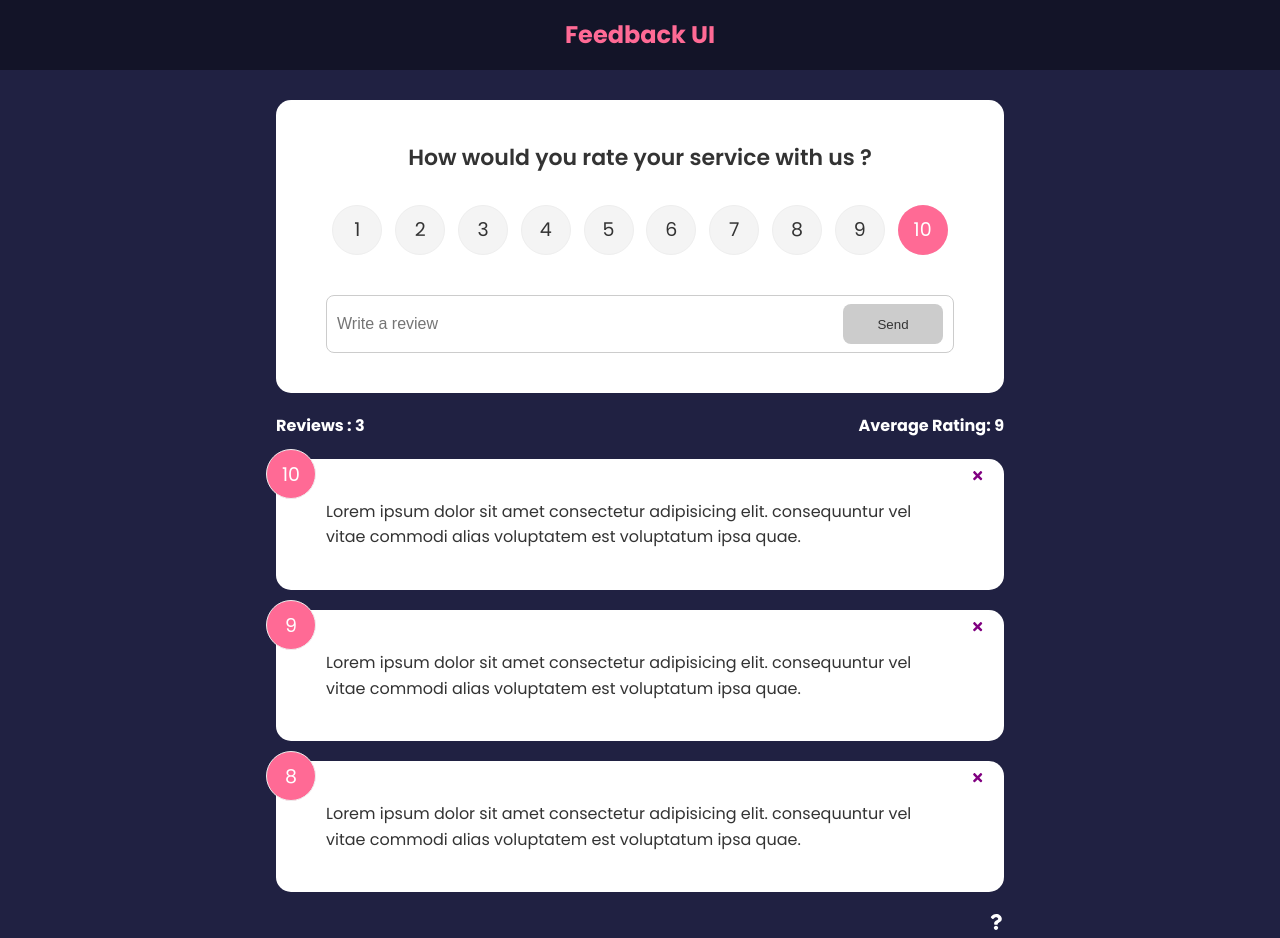
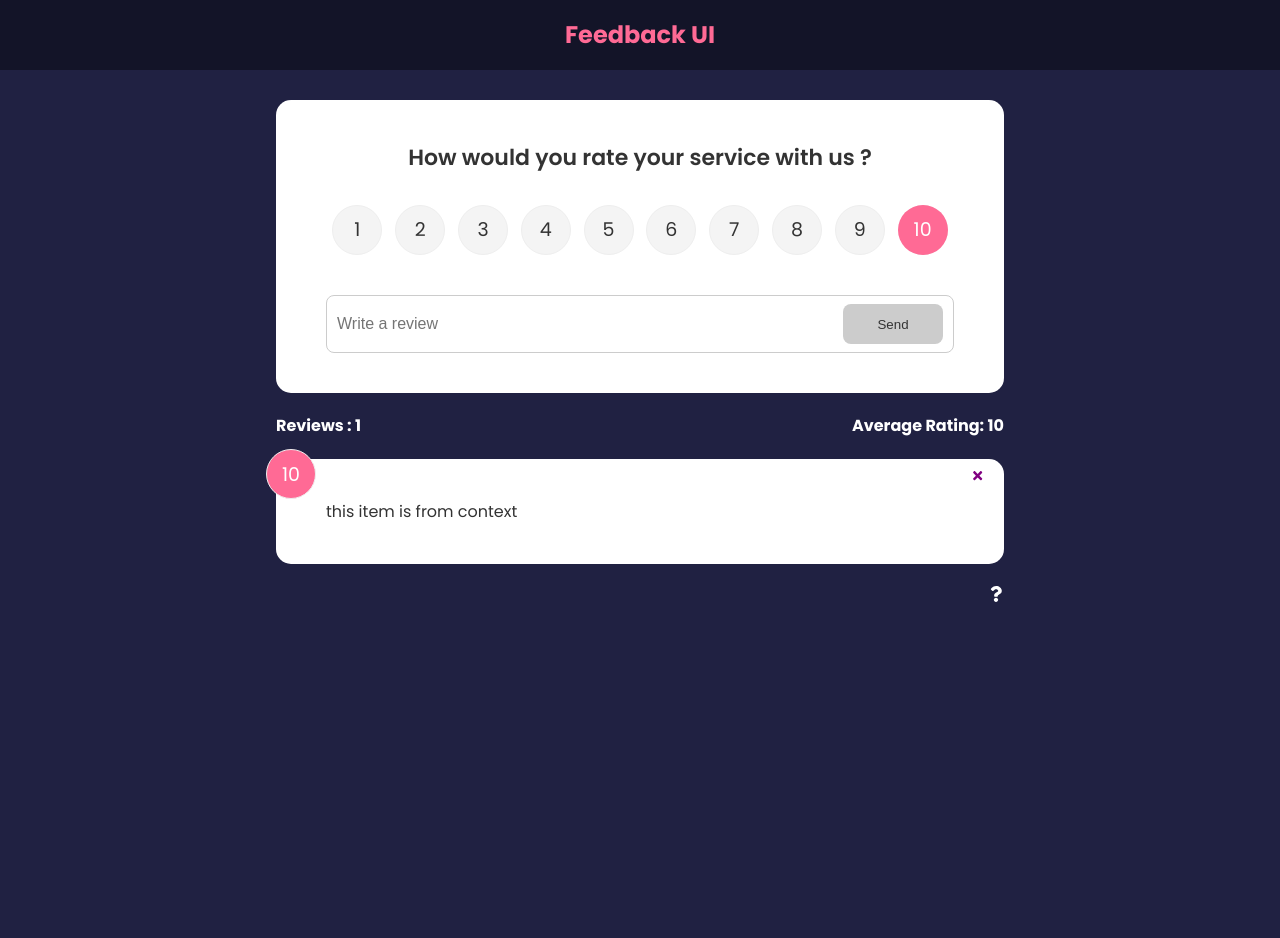
Before and after one commit to nemimj/feedback-app, a React (Create React App) app: page / in a window 1280 px wide. After the commit the page ends 800 px from the top, so only its background shows below. Built offline with nearby package versions, Linux system fonts and the light colour scheme.

Commit message:
getting global state with useState hook

```diff
--- a/src/App.js
+++ b/src/App.js
@@ -37,7 +37,6 @@ function App() {
         <FeedbackForm handleAdd={addFeedback}></FeedbackForm>
         <FeedbackStats feedback={feedback}></FeedbackStats>
         <FeedbackList
-          feedback={feedback}
           handleDelete={deleteFeedback}
         ></FeedbackList>
         <AboutIconLink></AboutIconLink>
--- a/src/components/FeedbackList.jsx
+++ b/src/components/FeedbackList.jsx
@@ -1,8 +1,13 @@
 import {motion,AnimatePresence} from 'framer-motion'
 import React from "react";
 import FeedbackItem from "./FeedbackItem";
+import FeedbackContext from '../context/FeedbackContext';
+import { useContext } from 'react';
 
-function FeedbackList({ feedback, handleDelete }) {
+function FeedbackList({handleDelete }) {
+  // we can use only the value which we are passed in the feedbackcontext.provider
+  const {feedback} = useContext(FeedbackContext)
+
   // feedback = feedback.filter((item)=>item.id !== state)
 
   if (!feedback || feedback.length === 0) {
--- a/src/components/FeedbackStats.jsx
+++ b/src/components/FeedbackStats.jsx
@@ -1,6 +1,10 @@
 import React from "react";
+import FeedbackContext from "../context/FeedbackContext";
+import { useContext } from "react";
+function FeedbackStats() {
 
-function FeedbackStats({ feedback }) {
+  const {feedback} = useContext(FeedbackContext);
+
   let average =
     feedback.reduce((sum, current) => {
       return sum + current.rating;
```
